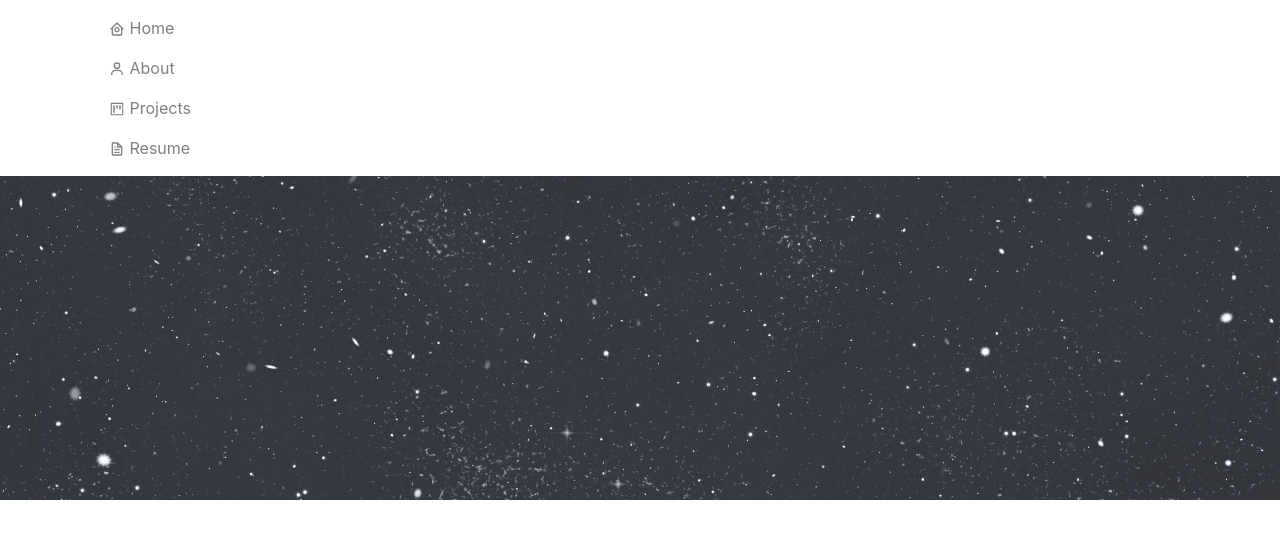
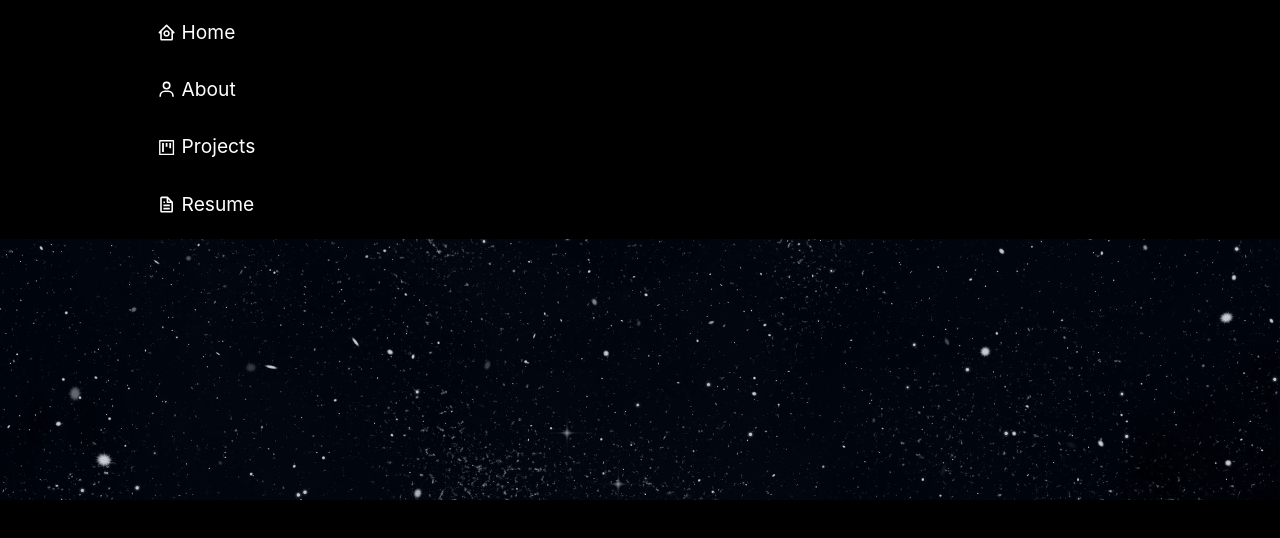
Before and after one commit to michelleli01/michelleli01.github.io, a React (Create React App) app: page /resume in a window 1280 px wide. Shown: the top 538 px of the page. Built offline with nearby package versions, Linux system fonts and the light colour scheme.

Commit message:
finish navbar

```diff
--- a/src/style.css
+++ b/src/style.css
@@ -1,28 +1,131 @@
 .bg-image{
-    position: relative;
-    color:white;
+    position: relative !important;
+    color:white !important;
 }
 
 .bg-image::after{
-    content: "";
-    opacity: 0.8;
-    background: rgb(26, 31, 41) url("/src/assets/bg.jpg") no-repeat fixed top;
-    background-blend-mode: luminosity;
+    content: "" !important;
+    opacity: 0.8 !important;
+    background: rgb(26, 31, 41) url("/src/assets/bg.jpg") no-repeat fixed top !important;
+    background-blend-mode: luminosity !important;
     /* also change the blend mode to what suits you, from darken, to other
     many options as you deem fit*/
-    background-size: cover;
-    top: 0;
-    left: 0;
-    right: 0;
-    bottom: 0;
-    position: absolute;
-    z-index: -1;
-    height: 500px;
+    background-size: cover !important;
+    top: 0 !important;
+    left: 0 !important;
+    right: 0 !important;
+    bottom: 0 !important;
+    position: absolute !important;
+    z-index: -1 !important;
+    height: 500px !important;
 }
 
 *{
-    background-color: white;
+    background-color: black;
 }
+
+/* NAVBAR */
+.navbar {
+    position: fixed !important;
+    transition: all 0.3s ease-out 0s !important;
+    padding: 0.3rem 2rem !important;
+    font-size: 1.2rem !important;
+  }
+
+  .navbar-toggler {
+    padding: 0.25rem 1.5rem !important;
+    position: relative !important;
+    background-color: transparent !important;
+    border-color: transparent !important;
+  }
+
+  .navbar-toggler span {
+    display: block !important;
+    background-color:  darkseagreen;
+    height: 3px !important;
+    width: 25px !important;
+    margin-top: 5px !important;
+    margin-bottom: 5px !important;
+    left: 0 !important;
+    opacity: 1 !important;
+  }
+
+  .navbar-toggler:not(.collapsed) span:nth-child(1) {
+    position: absolute !important;
+    left: 12px !important;
+    top: 10px !important;
+    opacity: 0.9 !important;
+  }
+
+  .navbar-toggler:not(.collapsed) span:nth-child(2) {
+    height: 12px !important;
+    visibility: hidden !important;
+    background-color: transparent !important;
+  }
+
+  .navbar-toggler:not(.collapsed) span:nth-child(3) {
+    position: absolute !important;
+    left: 12px !important;
+    top: 10px !important;
+    opacity: 0.9 !important;
+  }
+
+  @media (max-width: 767px) {
+    .navbar {
+      padding: 1rem 2rem !important;
+      font-size: 1.4rem !important;
+      background-color: #181a27 !important;
+    }
+    .navbar-nav .nav-item a::after {
+      display: none !important;
+    }
+  }
+
+  .navbar-nav .nav-link {
+    color: white !important;
+    padding-right: 1rem !important;
+    padding-left: 1rem !important;
+  }
+
+  .nav-link {
+    padding: 0.8rem 1rem !important;
+  }
+
+  @media (max-width: 767px) {
+    .nav-link {
+      padding: 0.7rem 1rem !important;
+    }
+  }
+
+  .navbar-nav .nav-item {
+    position: relative;
+    margin-left: 20px;
+  }
+
+  .navbar-nav .nav-item a {
+    font-weight: 400;
+    transition: all 0.3s ease-out 0s;
+    position: relative;
+    z-index: 1;
+  }
+
+  .navbar-nav .nav-item a::after {
+    content: "";
+    position: relative;
+    display: block;
+    height: 3px;
+    width: 0;
+    border-radius: 10px;
+    background:darkseagreen;
+    bottom: 1px;
+    left: 0;
+    z-index: -1;
+    transition: all 0.3s ease-out 0s;
+  }
+
+  .navbar-nav .nav-item a:hover::after {
+    width: 100%;
+  }
 
 /* HOME SECTION */
 .home-section{
```
